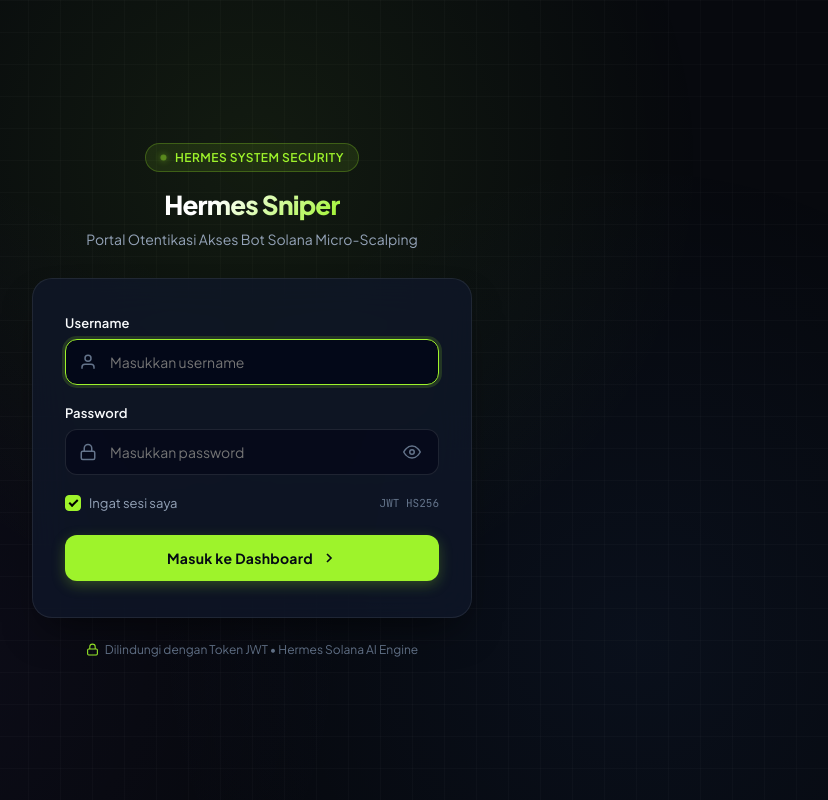
After one commit to fermaniaahmafi-coder/tradingBot, a Flask app: page /login in a window 1280 px wide. The commit adds this page. Shown: the whole page, without its empty margins (388-1216 px from the left). Run offline with Flask 3, Linux system fonts and the light colour scheme.

Commit message:
feat(auth): implementasi otentikasi JWT HS256, halaman login modern minimalis, dan proteksi route

```diff
--- a/config.py
+++ b/config.py
@@ -20,3 +20,8 @@ class Config:
     DB_PATH = os.getenv("DB_PATH", "/home/trading/trading.db" if os.path.exists("/home/trading") else os.path.join(BASE_DIR, "trading.db"))
     DATA_FILE = os.getenv("DATA_FILE", "/home/trading/portfolio.json" if os.path.exists("/home/trading") else os.path.join(BASE_DIR, "portfolio.json"))
     HISTORY_FILE = os.getenv("HISTORY_FILE", "/home/trading/trade_history.json" if os.path.exists("/home/trading") else os.path.join(BASE_DIR, "trade_history.json"))
+
+    ADMIN_USERNAME = os.getenv("ADMIN_USERNAME", "admin")
+    ADMIN_PASSWORD = os.getenv("ADMIN_PASSWORD", "hermes123")
+    JWT_SECRET = os.getenv("JWT_SECRET", "hermes_solana_jwt_secret_key_987654321")
+    JWT_EXPIRY_HOURS = int(os.getenv("JWT_EXPIRY_HOURS", "72"))
--- /dev/null
+++ b/templates/login.html
@@ -0,0 +1,519 @@
+<!DOCTYPE html>
+<html lang="id">
+<head>
+  <meta charset="UTF-8">
+  <meta name="viewport" content="width=device-width, initial-scale=1.0">
+  <title>Login &bull; Hermes Solana Sniper Bot</title>
+  <link rel="preconnect" href="https://fonts.googleapis.com">
+  <link rel="preconnect" href="https://fonts.gstatic.com" crossorigin>
+  <link href="https://fonts.googleapis.com/css2?family=JetBrains+Mono:wght@400;500;600;700&family=Plus+Jakarta+Sans:wght@400;500;600;700;800&display=swap" rel="stylesheet">
+  <style>
+    *, *::before, *::after {
+      box-sizing: border-box;
+      margin: 0;
+      padding: 0;
+    }
+
+    :root {
+      --bg-dark: #07090e;
+      --card-bg: rgba(15, 23, 42, 0.75);
+      --card-border: rgba(255, 255, 255, 0.08);
+      --text-main: #f8fafc;
+      --text-muted: #94a3b8;
+      --text-faint: #64748b;
+      --lime: #9ef32b;
+      --lime-glow: rgba(158, 243, 43, 0.25);
+      --emerald: #10b981;
+      --rose: #f43f5e;
+      --rose-bg: rgba(244, 63, 94, 0.12);
+      --font-sans: 'Plus Jakarta Sans', system-ui, -apple-system, sans-serif;
+      --font-mono: 'JetBrains Mono', monospace;
+    }
+
+    body {
+      font-family: var(--font-sans);
+      background-color: var(--bg-dark);
+      color: var(--text-main);
+      min-height: 100vh;
+      display: flex;
+      align-items: center;
+      justify-content: center;
+      padding: 24px;
+      position: relative;
+      overflow-x: hidden;
+    }
+
+    /* Ambient background grid and glow */
+    body::before {
+      content: "";
+      position: fixed;
+      inset: 0;
+      background:
+        radial-gradient(circle at 50% 20%, rgba(158, 243, 43, 0.08) 0%, transparent 50%),
+        radial-gradient(circle at 80% 80%, rgba(59, 130, 246, 0.06) 0%, transparent 40%),
+        radial-gradient(circle at 20% 80%, rgba(139, 92, 246, 0.05) 0%, transparent 40%);
+      pointer-events: none;
+      z-index: 0;
+    }
+
+    .grid-pattern {
+      position: fixed;
+      inset: 0;
+      background-image:
+        linear-gradient(to right, rgba(255, 255, 255, 0.02) 1px, transparent 1px),
+        linear-gradient(to bottom, rgba(255, 255, 255, 0.02) 1px, transparent 1px);
+      background-size: 32px 32px;
+      pointer-events: none;
+      z-index: 0;
+    }
+
+    .auth-container {
+      position: relative;
+      z-index: 1;
+      width: 100%;
+      max-width: 440px;
+    }
+
+    .brand-header {
+      text-align: center;
+      margin-bottom: 28px;
+    }
+
+    .brand-badge {
+      display: inline-flex;
+      align-items: center;
+      gap: 8px;
+      background: rgba(158, 243, 43, 0.1);
+      border: 1px solid rgba(158, 243, 43, 0.25);
+      border-radius: 9999px;
+      padding: 6px 14px;
+      font-size: 12px;
+      font-weight: 600;
+      color: var(--lime);
+      letter-spacing: 0.04em;
+      margin-bottom: 16px;
+      text-transform: uppercase;
+    }
+
+    .brand-badge .pulse-dot {
+      width: 7px;
+      height: 7px;
+      border-radius: 50%;
+      background: var(--lime);
+      box-shadow: 0 0 8px var(--lime);
+      animation: pulse 2s infinite;
+    }
+
+    @keyframes pulse {
+      0%, 100% { opacity: 1; transform: scale(1); }
+      50% { opacity: 0.4; transform: scale(0.85); }
+    }
+
+    .brand-title {
+      font-size: 26px;
+      font-weight: 800;
+      letter-spacing: -0.03em;
+      color: #ffffff;
+      margin-bottom: 8px;
+    }
+
+    .brand-title span {
+      background: linear-gradient(135deg, #ffffff 30%, var(--lime) 100%);
+      -webkit-background-clip: text;
+      -webkit-text-fill-color: transparent;
+    }
+
+    .brand-desc {
+      font-size: 14px;
+      color: var(--text-muted);
+      line-height: 1.5;
+    }
+
+    /* Card styling */
+    .auth-card {
+      background: var(--card-bg);
+      border: 1px solid var(--card-border);
+      backdrop-filter: blur(20px);
+      -webkit-backdrop-filter: blur(20px);
+      border-radius: 20px;
+      padding: 36px 32px;
+      box-shadow: 0 20px 40px -15px rgba(0, 0, 0, 0.6);
+    }
+
+    .form-group {
+      margin-bottom: 20px;
+    }
+
+    .form-label {
+      display: block;
+      font-size: 13px;
+      font-weight: 600;
+      color: var(--text-main);
+      margin-bottom: 8px;
+      letter-spacing: 0.01em;
+    }
+
+    .input-wrapper {
+      position: relative;
+      display: flex;
+      align-items: center;
+    }
+
+    .input-icon {
+      position: absolute;
+      left: 14px;
+      color: var(--text-faint);
+      pointer-events: none;
+      display: flex;
+      align-items: center;
+      justify-content: center;
+    }
+
+    .form-input {
+      width: 100%;
+      padding: 13px 14px 13px 44px;
+      background: rgba(2, 6, 23, 0.6);
+      border: 1px solid rgba(255, 255, 255, 0.1);
+      border-radius: 12px;
+      font-family: var(--font-sans);
+      font-size: 14px;
+      color: #ffffff;
+      outline: none;
+      transition: all 0.2s ease;
+    }
+
+    .form-input:focus {
+      border-color: var(--lime);
+      box-shadow: 0 0 0 3px rgba(158, 243, 43, 0.15);
+      background: rgba(2, 6, 23, 0.85);
+    }
+
+    .toggle-pass-btn {
+      position: absolute;
+      right: 14px;
+      background: transparent;
+      border: none;
+      color: var(--text-faint);
+      cursor: pointer;
+      display: flex;
+      align-items: center;
+      justify-content: center;
+      padding: 4px;
+      transition: color 0.15s ease;
+    }
+
+    .toggle-pass-btn:hover {
+      color: var(--text-main);
+    }
+
+    .form-options {
+      display: flex;
+      align-items: center;
+      justify-content: space-between;
+      margin-bottom: 24px;
+      font-size: 13px;
+    }
+
+    .remember-label {
+      display: flex;
+      align-items: center;
+      gap: 8px;
+      color: var(--text-muted);
+      cursor: pointer;
+      user-select: none;
+    }
+
+    .remember-label input[type="checkbox"] {
+      appearance: none;
+      width: 16px;
+      height: 16px;
+      border: 1px solid rgba(255, 255, 255, 0.2);
+      border-radius: 4px;
+      background: rgba(255, 255, 255, 0.05);
+      cursor: pointer;
+      position: relative;
+      display: grid;
+      place-content: center;
+      transition: all 0.15s ease;
+    }
+
+    .remember-label input[type="checkbox"]:checked {
+      background: var(--lime);
+      border-color: var(--lime);
+    }
+
+    .remember-label input[type="checkbox"]:checked::after {
+      content: "";
+      width: 9px;
+      height: 5px;
+      border-left: 2px solid #000000;
+      border-bottom: 2px solid #000000;
+      transform: rotate(-45deg) translate(1px, -1px);
+    }
+
+    .auth-alert {
+      display: none;
+      padding: 12px 14px;
+      border-radius: 10px;
+      font-size: 13px;
+      margin-bottom: 20px;
+      align-items: center;
+      gap: 10px;
+      line-height: 1.4;
+    }
+
+    .auth-alert.error {
+      display: flex;
+      background: var(--rose-bg);
+      border: 1px solid rgba(244, 63, 94, 0.3);
+      color: #fda4af;
+    }
+
+    .auth-alert.success {
+      display: flex;
+      background: rgba(16, 185, 129, 0.12);
+      border: 1px solid rgba(16, 185, 129, 0.3);
+      color: #6ee7b7;
+    }
+
+    .submit-btn {
+      width: 100%;
+      padding: 14px 20px;
+      background: var(--lime);
+      color: #050b14;
+      border: none;
+      border-radius: 12px;
+      font-family: var(--font-sans);
+      font-size: 14px;
+      font-weight: 700;
+      letter-spacing: 0.02em;
+      cursor: pointer;
+      display: flex;
+      align-items: center;
+      justify-content: center;
+      gap: 8px;
+      transition: all 0.2s cubic-bezier(0.4, 0, 0.2, 1);
+      box-shadow: 0 4px 14px rgba(158, 243, 43, 0.25);
+    }
+
+    .submit-btn:hover:not(:disabled) {
+      background: #b1fa48;
+      box-shadow: 0 6px 20px rgba(158, 243, 43, 0.35);
+      transform: translateY(-1px);
+    }
+
+    .submit-btn:active:not(:disabled) {
+      transform: translateY(0);
+    }
+
+    .submit-btn:disabled {
+      opacity: 0.6;
+      cursor: not-allowed;
+    }
+
+    .spinner {
+      display: none;
+      width: 16px;
+      height: 16px;
+      border: 2px solid rgba(0, 0, 0, 0.2);
+      border-top-color: #000000;
+      border-radius: 50%;
+      animation: spin 0.8s linear infinite;
+    }
+
+    @keyframes spin {
+      to { transform: rotate(360deg); }
+    }
+
+    .auth-footer {
+      text-align: center;
+      margin-top: 24px;
+      font-size: 12px;
+      color: var(--text-faint);
+      display: flex;
+      align-items: center;
+      justify-content: center;
+      gap: 6px;
+    }
+
+    .auth-footer svg {
+      width: 13px;
+      height: 13px;
+      color: var(--lime);
+    }
+  </style>
+</head>
+<body>
+  <div class="grid-pattern"></div>
+
+  <div class="auth-container">
+    <div class="brand-header">
+      <div class="brand-badge">
+        <span class="pulse-dot"></span>
+        <span>Hermes System Security</span>
+      </div>
+      <h1 class="brand-title"><span>Hermes Sniper</span></h1>
+      <p class="brand-desc">Portal Otentikasi Akses Bot Solana Micro-Scalping</p>
+    </div>
+
+    <div class="auth-card">
+      <div id="authAlert" class="auth-alert"></div>
+
+      <form id="loginForm" autocomplete="on">
+        <div class="form-group">
+          <label class="form-label" for="username">Username</label>
+          <div class="input-wrapper">
+            <span class="input-icon">
+              <svg width="18" height="18" viewBox="0 0 24 24" fill="none" stroke="currentColor" stroke-width="2">
+                <path d="M20 21v-2a4 4 0 0 0-4-4H8a4 4 0 0 0-4 4v2"></path>
+                <circle cx="12" cy="7" r="4"></circle>
+              </svg>
+            </span>
+            <input
+              type="text"
+              id="username"
+              name="username"
+              class="form-input"
+              placeholder="Masukkan username"
+              required
+              autofocus
+            >
+          </div>
+        </div>
+
+        <div class="form-group">
+          <label class="form-label" for="password">Password</label>
+          <div class="input-wrapper">
+            <span class="input-icon">
+              <svg width="18" height="18" viewBox="0 0 24 24" fill="none" stroke="currentColor" stroke-width="2">
+                <rect x="3" y="11" width="18" height="11" rx="2" ry="2"></rect>
+                <path d="M7 11V7a5 5 0 0 1 10 0v4"></path>
+              </svg>
+            </span>
+            <input
+              type="password"
+              id="password"
+              name="password"
+              class="form-input"
+              placeholder="Masukkan password"
+              required
+            >
+            <button type="button" class="toggle-pass-btn" id="togglePass" aria-label="Toggle password visibility">
+              <svg id="eyeIcon" width="18" height="18" viewBox="0 0 24 24" fill="none" stroke="currentColor" stroke-width="2">
+                <path d="M1 12s4-8 11-8 11 8 11 8-4 8-11 8-11-8-11-8z"></path>
+                <circle cx="12" cy="12" r="3"></circle>
+              </svg>
+            </button>
+          </div>
+        </div>
+
+        <div class="form-options">
+          <label class="remember-label">
+            <input type="checkbox" id="rememberMe" checked>
+            <span>Ingat sesi saya</span>
+          </label>
+          <span style="font-size: 11px; color: var(--text-faint); font-family: var(--font-mono);">JWT HS256</span>
+        </div>
+
+        <button type="submit" class="submit-btn" id="submitBtn">
+          <span class="spinner" id="btnSpinner"></span>
+          <span id="btnText">Masuk ke Dashboard</span>
+          <svg width="16" height="16" viewBox="0 0 24 24" fill="none" stroke="currentColor" stroke-width="2.5">
+            <polyline points="9 18 15 12 9 6"></polyline>
+          </svg>
+        </button>
+      </form>
+    </div>
+
+    <div class="auth-footer">
+      <svg viewBox="0 0 24 24" fill="none" stroke="currentColor" stroke-width="2">
+        <rect x="3" y="11" width="18" height="11" rx="2" ry="2"></rect>
+        <path d="M7 11V7a5 5 0 0 1 10 0v4"></path>
+      </svg>
+      <span>Dilindungi dengan Token JWT &bull; Hermes Solana AI Engine</span>
+    </div>
+  </div>
+
+  <script>
+    // Password visibility toggle
+    const togglePass = document.getElementById('togglePass');
+    const passInput = document.getElementById('password');
+    const eyeIcon = document.getElementById('eyeIcon');
+
+    togglePass.addEventListener('click', () => {
+      const isPass = passInput.type === 'password';
+      passInput.type = isPass ? 'text' : 'password';
+      eyeIcon.innerHTML = isPass
+        ? '<path d="M17.94 17.94A10.07 10.07 0 0 1 12 20c-7 0-11-8-11-8a18.45 18.45 0 0 1 5.06-5.94M9.9 4.24A9.12 9.12 0 0 1 12 4c7 0 11 8 11 8a18.5 18.5 0 0 1-2.16 3.19m-6.72-1.07a3 3 0 1 1-4.24-4.24"></path><line x1="1" y1="1" x2="23" y2="23"></line>'
+        : '<path d="M1 12s4-8 11-8 11 8 11 8-4 8-11 8-11-8-11-8z"></path><circle cx="12" cy="12" r="3"></circle>';
+    });
+
+    // Form submit
+    const loginForm = document.getElementById('loginForm');
+    const authAlert = document.getElementById('authAlert');
+    const submitBtn = document.getElementById('submitBtn');
+    const btnSpinner = document.getElementById('btnSpinner');
+    const btnText = document.getElementById('btnText');
+
+    loginForm.addEventListener('submit', async (e) => {
+      e.preventDefault();
+
+      const username = document.getElementById('username').value.trim();
+      const password = document.getElementById('password').value;
+      const remember = document.getElementById('rememberMe').checked;
+
+      // Reset alert
+      authAlert.style.display = 'none';
+      authAlert.className = 'auth-alert';
+
+      // Loading state
+      submitBtn.disabled = true;
+      btnSpinner.style.display = 'inline-block';
+      btnText.textContent = 'Memverifikasi...';
+
+      try {
+        const res = await fetch('/api/auth/login', {
+          method: 'POST',
+          headers: { 'Content-Type': 'application/json' },
+          body: JSON.stringify({ username, password, remember })
+        });
+
+        const data = await res.json();
+
+        if (res.ok && data.success) {
+          authAlert.className = 'auth-alert success';
+          authAlert.textContent = 'Login berhasil! Mengalihkan ke dashboard...';
+          authAlert.style.display = 'flex';
+
+          // Simpan token di localStorage sebagai backup
+          if (data.token) {
+            localStorage.setItem('hermes_token', data.token);
+          }
+
+          // Dapatkan URL tujuan redirect dari parameter query 'next'
+          const urlParams = new URLSearchParams(window.location.search);
+          const nextUrl = urlParams.get('next') || '/';
+
+          setTimeout(() => {
+            window.location.href = nextUrl;
+          }, 600);
+        } else {
+          authAlert.className = 'auth-alert error';
+          authAlert.textContent = data.error || 'Username atau password salah.';
+          authAlert.style.display = 'flex';
+          submitBtn.disabled = false;
+          btnSpinner.style.display = 'none';
+          btnText.textContent = 'Masuk ke Dashboard';
+        }
+      } catch (err) {
+        authAlert.className = 'auth-alert error';
+        authAlert.textContent = 'Gagal terhubung ke server. Pastikan bot service berjalan.';
+        authAlert.style.display = 'flex';
+        submitBtn.disabled = false;
+        btnSpinner.style.display = 'none';
+        btnText.textContent = 'Masuk ke Dashboard';
+      }
+    });
+  </script>
+</body>
+</html>
```
Also changed, not shown: auth.py (added, +101 -0 lines), templates/analytics.html (+9 -1 lines), templates/dashboard.html (+11 -1 lines), templates/transactions.html (+9 -1 lines), web.py (+60 -2 lines).
